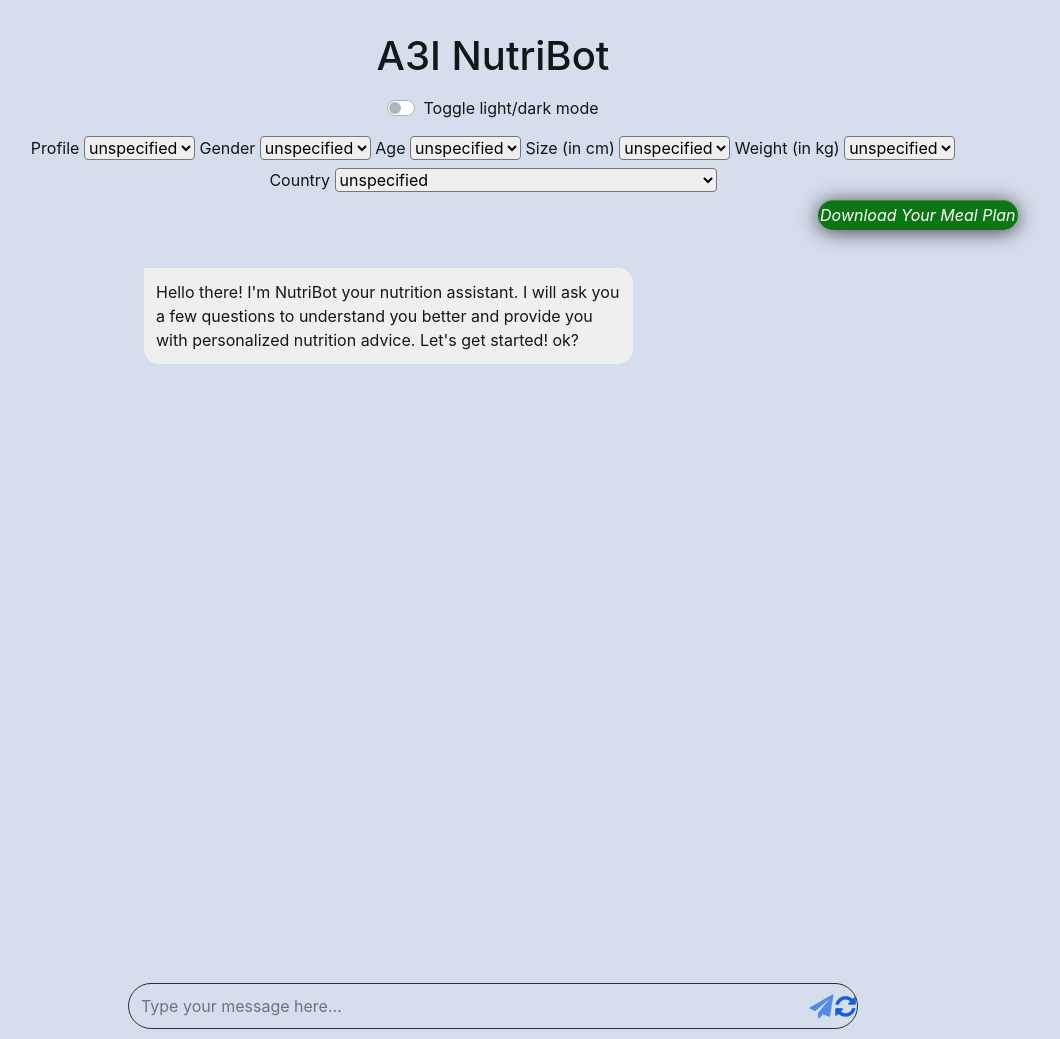
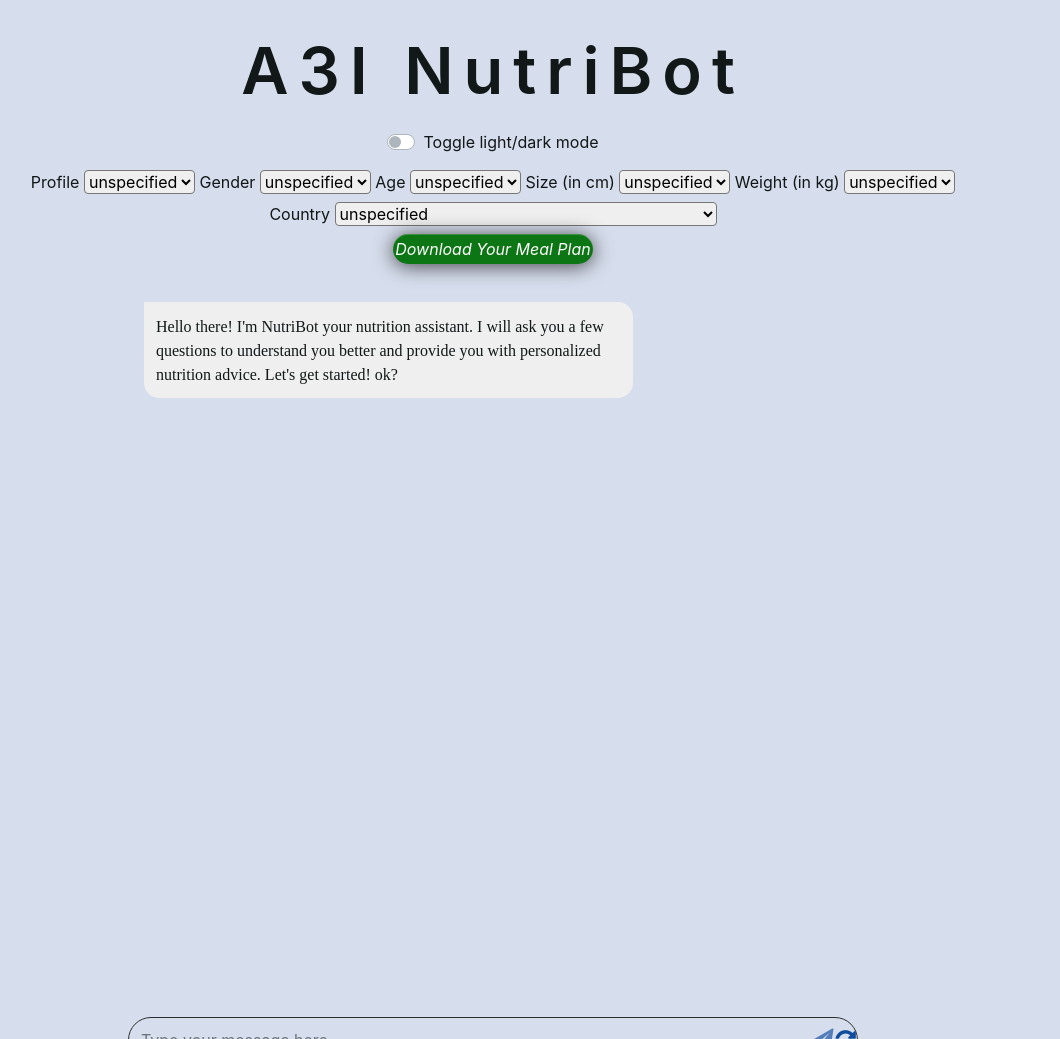
Before and after one commit to A3I-DataScience/NutriBot, a Flask app: page / in a window 1280 px wide. Shown: the whole page, without its empty margins (147-1207 px from the left). Run offline with Flask 3, Linux system fonts and the light colour scheme; some libraries are stand-ins or nearby versions.

Commit message:
title tranisition

```diff
--- a/static/style.css
+++ b/static/style.css
@@ -1,14 +1,42 @@
+
+
+
 /* Light mode */
 body {
   background-color: #d6ddec;
   color: #121717;
 }
-
 /* Dark mode */
 .dark-mode {
   background-color: #121717;
   color: #c9c9c9;
 }
+.titletext {
+  font-size:65px;
+  text-align: center;
+  font-weight:600;
+  letter-spacing:10px;
+  margin-bottom:20px;
+  /*background:black;*/
+  position:relative;
+  animation:text 3s 1;
+}
+
+@keyframes text{
+  0%{
+    color:black;
+    margin-bottom:10px;
+  }
+  30%{
+    letter-spacing:25px;
+    margin-bottom:10px;
+  }
+  85%{
+    letter-spacing:8px;
+    margin-bottom:10px;
+  }
+}
+
 
 #chat-window {
   position: relative;
@@ -21,6 +49,8 @@ body {
   width: 70%;
   word-break: break-word;
   display: flex;
+  content: "\f019";
+  font-family: FontAwesome;
 }
 
 .message-box {
@@ -33,6 +63,7 @@ body {
   border-top-left-radius: 0;
   word-wrap: break-word;
   flex-grow: 0;
+
 }
 
 .message-line.my-text {
@@ -43,7 +74,7 @@ body {
 .message-box.my-text {
   transform: rotateY(180deg);
   background-color: #e7f9d8;
-  margin-left:150px;
+  margin-left:50px;
 }
 
 .me {
@@ -133,13 +164,17 @@ body {
 .send i {
   display: block;
   width: 25px;
-  color: #125ee5;
+  color: #0f4c9e;
+  content: "\f0a9";
+  font-family: FontAwesome;
 }
 
 .reset i {
   display: block;
   width: 25px;
-  color: #125ee5;
+  color: #0f4c9e;
+  content: "\f021";
+  font-family: FontAwesome;
 }
 
 
@@ -269,8 +304,8 @@ body {
 
 .trigger {
 	position: relative;
-  top: 5%;
-  left: 95%;
+  /*top: 5%;
+  left: 95%;*/
 	background: #0d7614;
 	display: inline-block;
 	width: 200px;
--- a/templates/index.html
+++ b/templates/index.html
@@ -23,7 +23,7 @@
     <div class="container d-flex flex-column vh-100">
         <div class="row">
             <div class="col-12" style="margin-top: 2rem">
-                <h1 class="text-center mb-3">A3I NutriBot</h1>
+                <h1 class="titletext">A3I NutriBot</h1>
             </div>
             <div class="col-12 text-center">
                 <div class="custom-control custom-switch mb-3">
```
